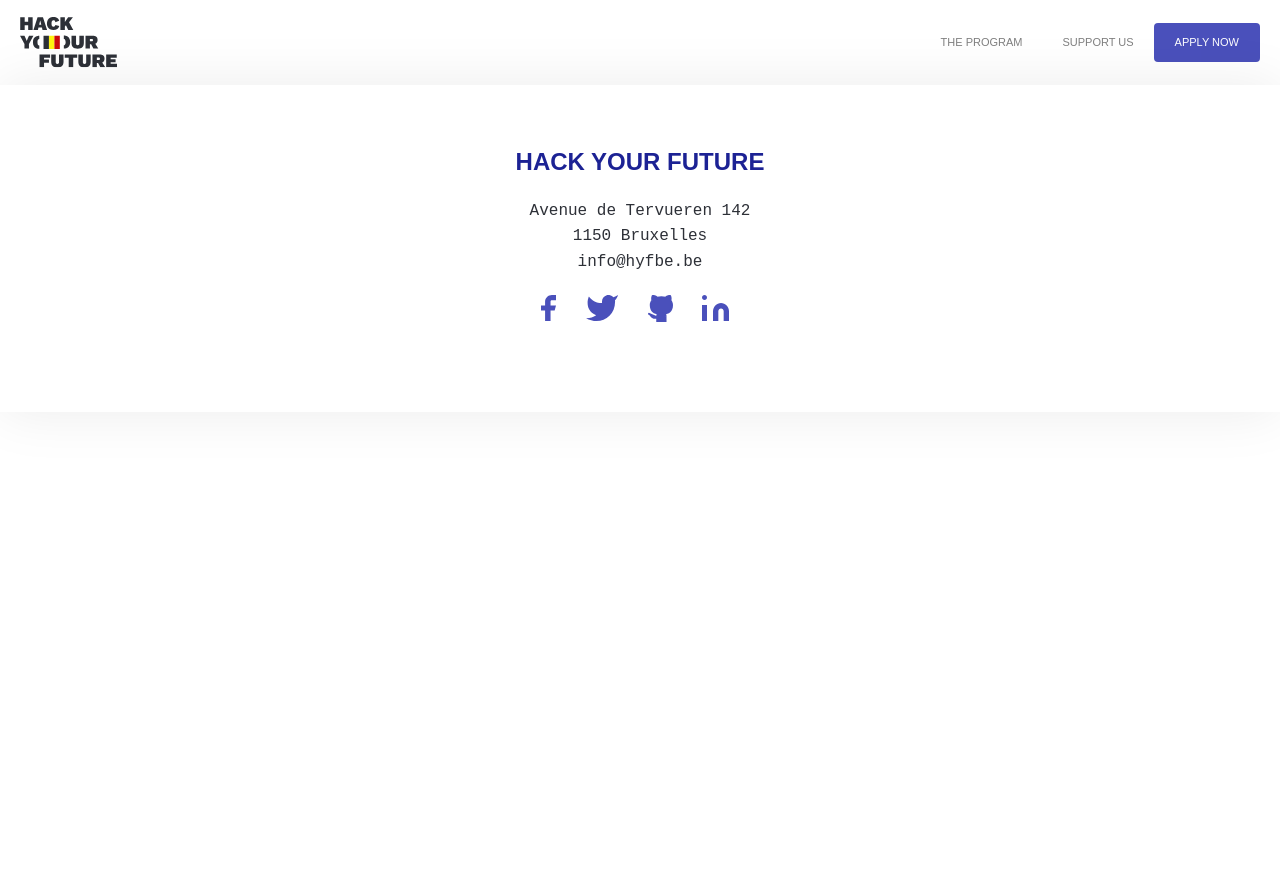
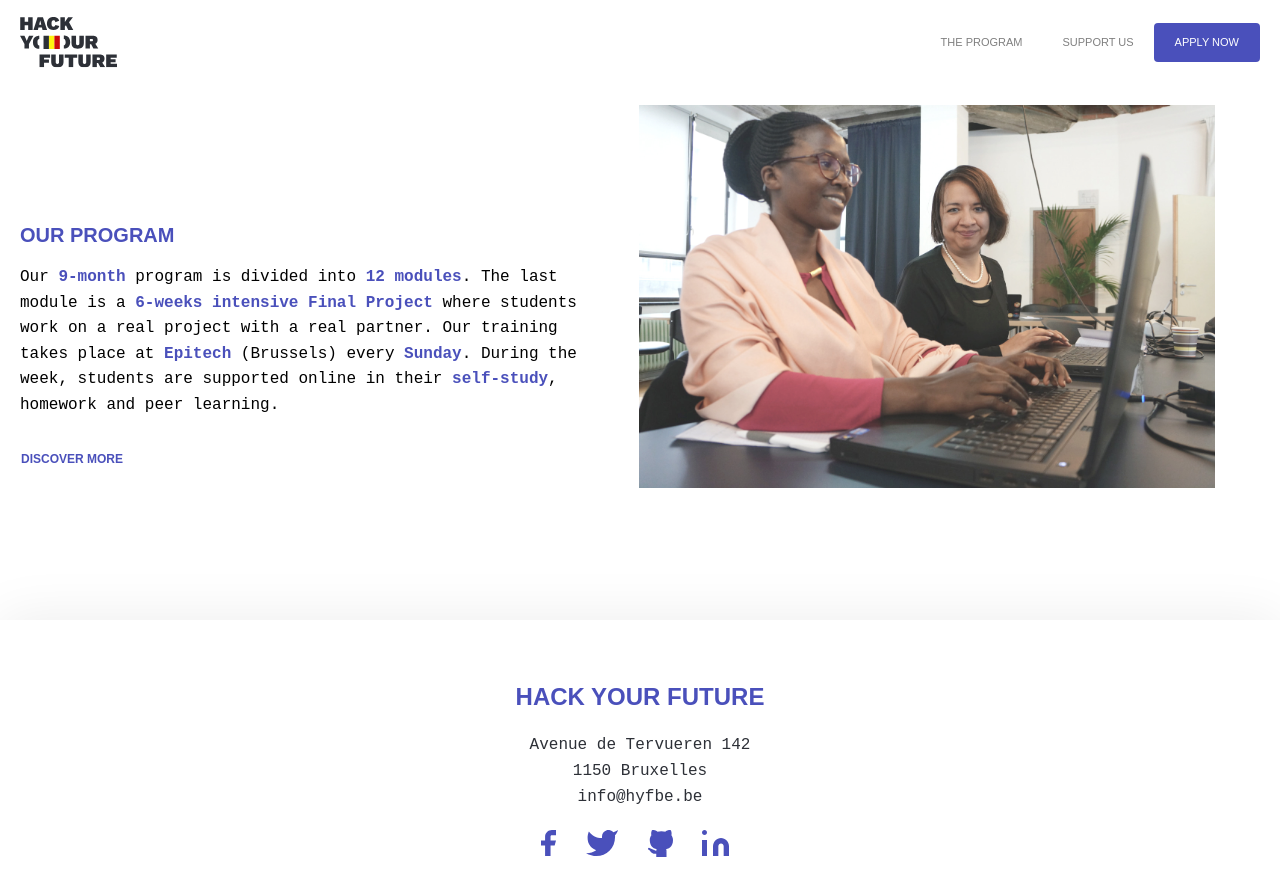
Before and after one commit to HYF-Class21/agile-development-group2-hyf-redesign, a plain HTML site: page index.html in a window 1280 px wide. Before the commit the page ends 800 px from the top, so only its background shows below. Drawn offline with Linux system fonts and the light colour scheme.

Commit message:
added html&css for Our-program at Home page

```diff
--- a/index.html
+++ b/index.html
@@ -5,8 +5,8 @@
     <link rel="icon" type="image/svg+xml" href="./client/assets/favicon.ico" />
     <meta name="viewport" content="width=device-width, initial-scale=1.0" />
     <title>hyf-home-page</title>
+    <link href="./styles/utilities.css" rel="stylesheet" />
     <link href="./styles/index.css" rel="stylesheet" />
-    <link href="../styles/utilities.css" rel="stylesheet" />
   </head>
   <body>
     <div class="page-container">
@@ -45,8 +45,31 @@
       </header>
     </div>
 
-    <main>
+    <main class="main-container">
       <!-- Our program -->
+      <section class="our-program grid">
+        <div class="program-container">
+          <div class="program-text">
+            <h2 class="title-program">Our program</h2>
+            <p class="text-program">
+              Our <b>9-month</b> program is divided into <b>12 modules</b>. The
+              last module is a <b>6-weeks intensive Final Project</b> where
+              students work on a real project with a real partner. Our training
+              takes place at <b>Epitech</b> (Brussels) every <b>Sunday</b>.
+              During the week, students are supported online in their
+              <b>self-study</b>, homework and peer learning.
+            </p>
+            <a class="btn btn-program" href="pages/program-page.html">
+              discover more
+            </a>
+          </div>
+
+          <!-- Our Program Image -->
+          <div class="our-image">
+            <img src="images/our-program.jpg" alt="our-program" />
+          </div>
+        </div>
+      </section>
     </main>
     <!--This is the footer part-->
     <section class="footer">
--- a/styles/index.css
+++ b/styles/index.css
@@ -1,4 +1,29 @@
 /* @import url("./something.css"); */
+
+* {
+  margin: 0;
+  padding: 0;
+  box-sizing: border-box;
+  border: 0;
+  font-size: 100%;
+  font-style: normal;
+  text-decoration: none;
+  vertical-align: baseline;
+  font-family: "Space Mono", monospace;
+}
+
+:root {
+  --primary-color: rgb(74, 80, 187);
+  --secondary-color: rgb(127, 127, 127);
+}
+
+body {
+  background-color: white;
+  font-family: "Space Mono", monospace;
+  max-width: 100vw;
+  line-height: 1;
+  min-height: 100vh;
+}
 
 .page-container {
   display: flex;
@@ -65,7 +90,7 @@
   display: inline-flex;
   align-items: center;
   height: 100%;
-  color: rgb(127, 127, 127);
+  color: var(--secondary-color);
   font-size: 11px;
   line-height: 160%;
   text-transform: uppercase;
@@ -90,7 +115,7 @@
   left: -5px;
   width: calc(100% + 10px);
   height: 3px;
-  background-color: rgb(74, 80, 187);
+  background-color: var(--primary-color);
   display: block;
 }
 
@@ -99,7 +124,7 @@
   font-size: 11px;
   line-height: 160%;
   text-decoration: none;
-  background-color: rgb(74, 80, 187);
+  background-color: var(--primary-color);
   color: white;
   font-weight: 501;
   border: 1px solid transparent;
@@ -112,6 +137,110 @@
   font-family: "Work Sans", sans-serif;
 }
 
+.main-container {
+  display: flex;
+  flex: 1 0 auto;
+  flex-direction: column;
+  margin: 0 auto;
+  width: 100%;
+  box-sizing: border-box;
+}
+
+/* Our program */
+
+.our-program {
+  width: 100%;
+  padding: 50px 20px;
+  margin: 20px auto;
+  position: relative;
+  box-shadow: none;
+  background: none;
+  z-index: 1;
+  flex: 0 0 auto;
+}
+
+.program-container {
+  width: 100%;
+  max-width: 1280px;
+  padding: 40px 0;
+  margin: 30px auto;
+}
+
+.grid {
+  display: grid;
+}
+
+.our-program h2 {
+  font-size: 20px;
+  margin-bottom: 20px;
+  text-transform: uppercase;
+  text-align: left;
+}
+
+.our-program p {
+  margin-bottom: 20px;
+  line-height: 160%;
+  font-size: 16px;
+}
+
+.our-program b {
+  color: var(--primary-color);
+}
+
+.title-program {
+  color: var(--primary-color);
+  font-family: "Work Sans", sans-serif;
+}
+
+.program-text {
+  padding: 0 50px 0 0;
+  width: 50%;
+}
+
+.our-program .btn {
+  color: var(--primary-color);
+  text-transform: uppercase;
+}
+
+.btn-program {
+  display: inline-flex;
+  font-size: 12px;
+  line-height: 160%;
+  font-weight: 600;
+  border: 1px solid transparent;
+  border-radius: 4px;
+  box-sizing: border-box;
+  padding: 10px 20px;
+  cursor: pointer;
+  -webkit-box-align: center;
+  align-items: center;
+  font-family: "Work Sans", sans-serif;
+  background-color: transparent;
+  margin-left: -20px;
+  vertical-align: baseline;
+}
+
+.btn-program:hover {
+  background-color: rgb(229, 229, 229);
+}
+
+/* Our program img */
+
+.our-image {
+  position: absolute;
+  top: 0;
+  right: 0;
+  width: 50%;
+  z-index: 1;
+}
+
+.our-image img {
+  width: 90%;
+  object-fit: cover;
+  border-radius: 0;
+  margin-left: -1.5px;
+}
+
 /* ------Footer part styling--- */
 .footer-heading {
   font-size: 24px;
@@ -120,7 +249,7 @@
   text-transform: uppercase;
   font-family: "Work Sans", sans-serif;
   font-weight: 700;
-  color: rgb(28, 34, 148);
+  color: var(--primary-color);
   text-align: left;
   max-width: none;
 }
```
